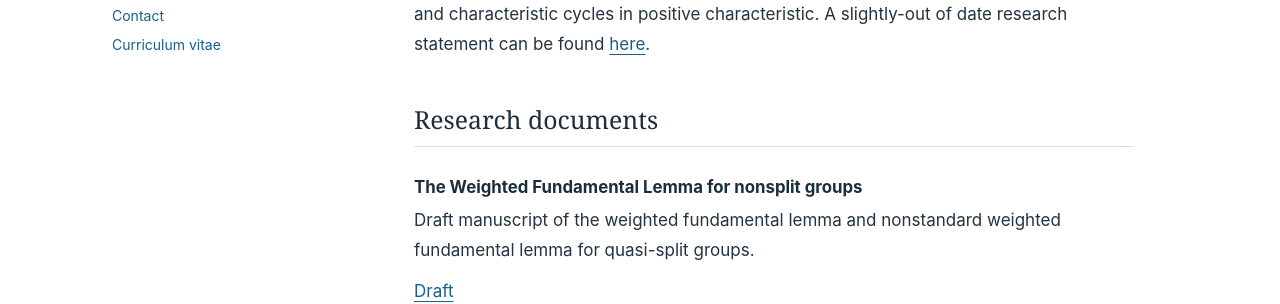
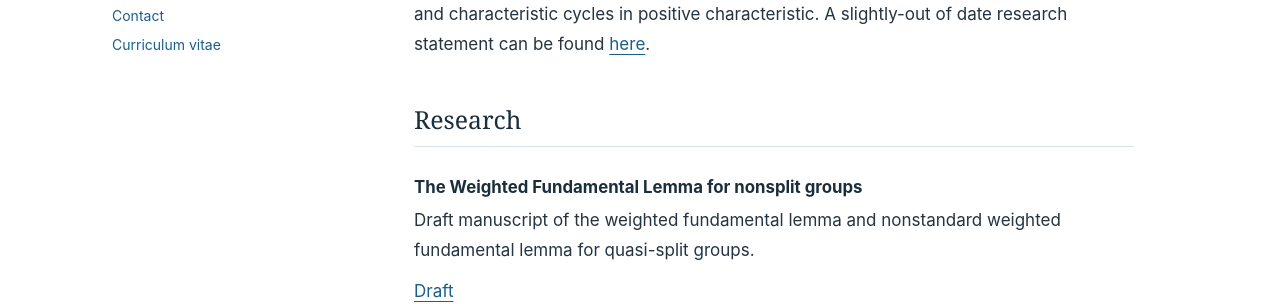
Before and after one commit to challeckdube/challeckdube.github.io, a Jekyll site: the page built from research.html, in a window 1280 px wide. Shown: the part 528-832 px from the top of the page. Built offline with Jekyll 4.4.1, drawn with Linux system fonts in a browser that asks for light colours.

Commit message:
Update research.html

```diff
--- a/research.html
+++ b/research.html
@@ -13,7 +13,7 @@ title: Research
 </section>
 
 <section>
-  <h2>Research documents</h2>
+  <h2>Research</h2>
   {% for item in materials.research %}
   <article class="entry">
     <h3>{{ item.title | escape }}</h3>
```
